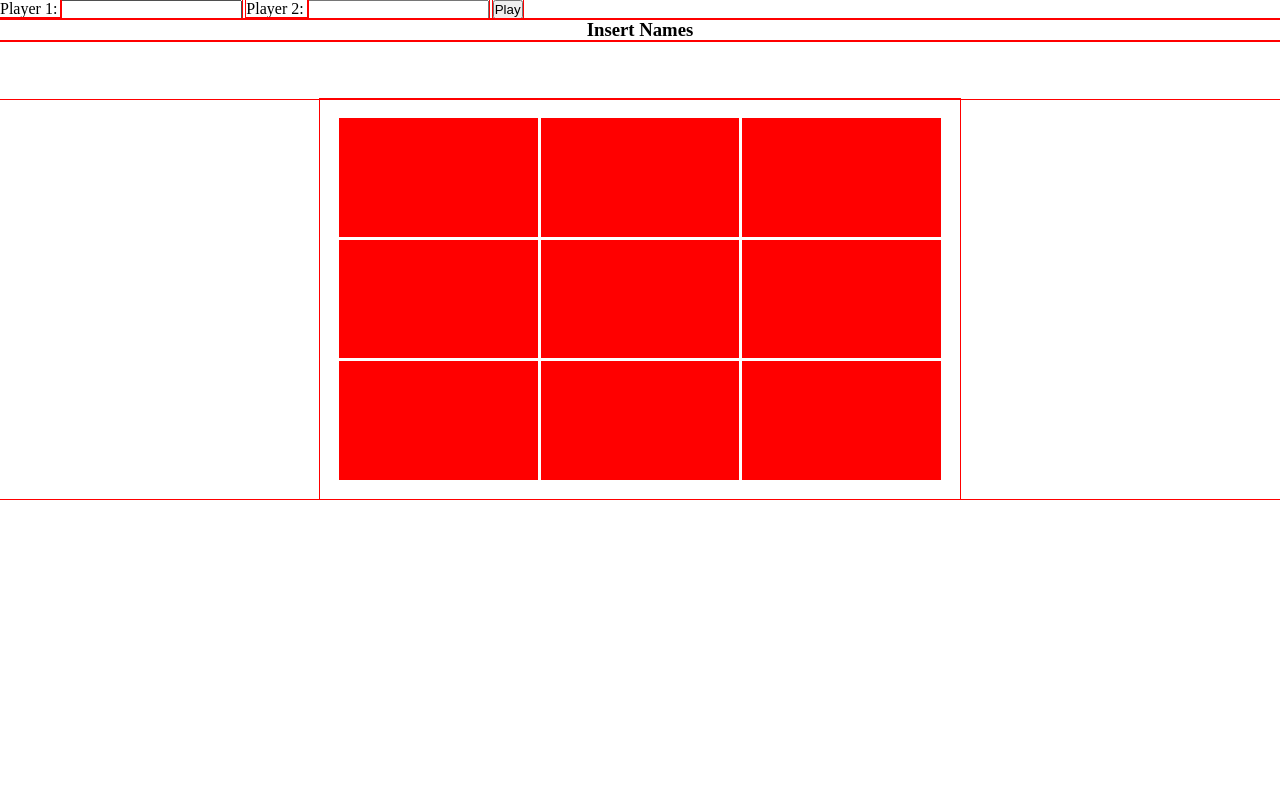
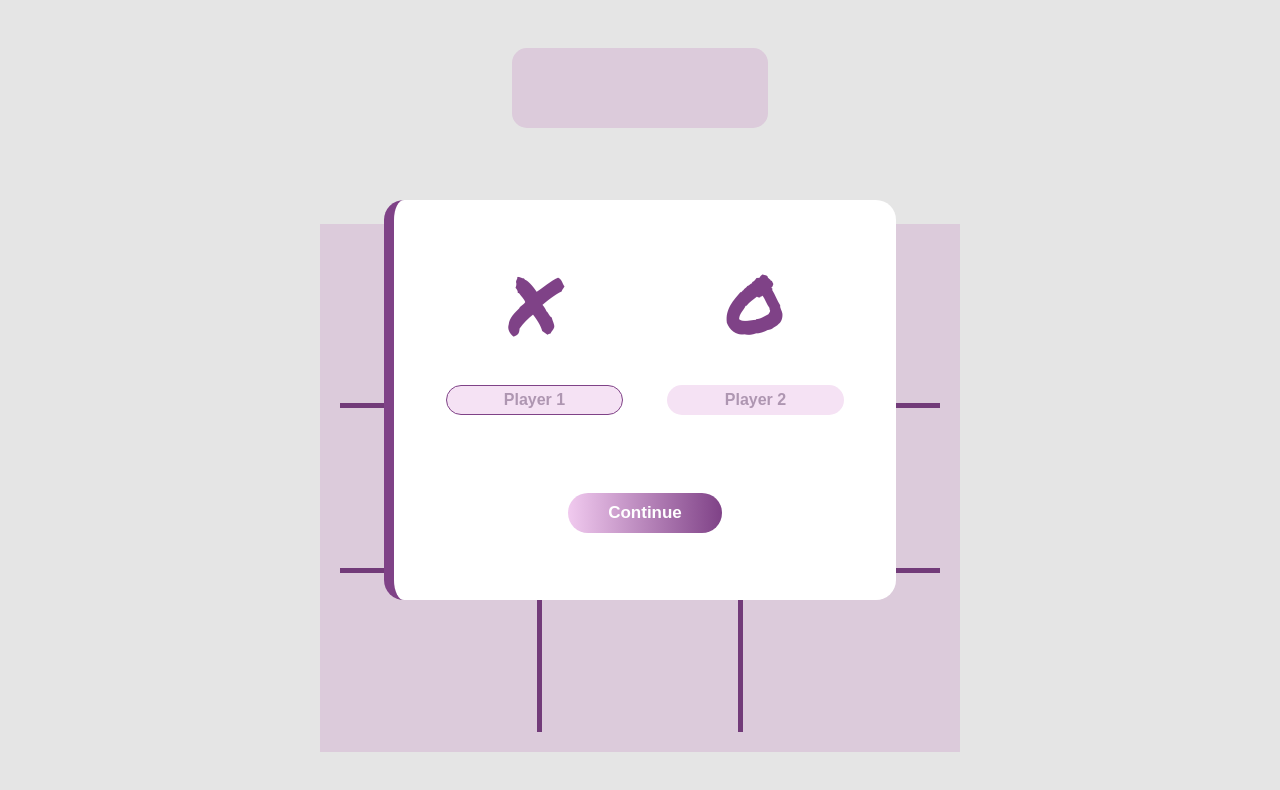
Before and after one commit to Oliv-19/OP_TTT, a plain HTML site: page index.html in a window 1280 px wide. Drawn offline with Linux system fonts and the light colour scheme.

Commit message:
Add styling

```diff
--- a/index.html
+++ b/index.html
@@ -5,19 +5,22 @@
     <meta name="viewport" content="width=device-width, initial-scale=1.0">
     <title>Tic Tac Toe</title>
     <link rel="stylesheet" href="style.css">
+    <link href="https://fonts.googleapis.com/css2?family=Permanent+Marker&display=swap" rel="stylesheet">
+    <link href="https://fonts.googleapis.com/css2?family=VT323&display=swap" rel="stylesheet">
 </head>
 <body>
-    <div class="playerInput">
-        <form action='' id="form" method="get">
-            <label for="player1">Player 1: </label>
-            <input type="text" name="player1" id="player1">
-            <label for="player2">Player 2: </label>
-            <input type="text" name="player2" id="player2">
-            <button name="btn_submit" value="save" id="save" type="submit">Play</button>
+    <dialog >
+        <form action='' id="form" method="dialog">
+            <label  for="player1"><span class="icon">X</span></label>
+            <input placeholder="Player 1" type="text" name="player1" id="player1">
+
+            <label for="player2"><span class="icon">O</span></label>
+            <input placeholder="Player 2" type="text" name="player2" id="player2">
+            <button name="btn_submit" value="save" id="save" type="submit">Continue</button>
         </form>
-    </div>
+    </dialog>
     <div class="head">
-        <h3>Insert Names</h3>
+        <h3></h3>
         <h4></h4>
     </div>
 
--- a/script.js
+++ b/script.js
@@ -18,17 +18,27 @@ let game= (function(){
                 currentPlayer= this.playerOne
             }
             domManager.h3Text=currentPlayer.playerName+ "'s turn"
+            domManager.render()
             return currentPlayer
         },
         changePlayerName: function(e){
             e.preventDefault()
 
             let formData = new FormData(domManager.form)
-            this.playerOne.playerName= formData.get('player1')
-            this.playerTwo.playerName= formData.get('player2')
+            if(formData.get('player1')== '' ||formData.get('player2') ==''){
+                this.playerOne.playerName="Player 1"
+                this.playerTwo.playerName="Player 2"
+            } else{
+                this.playerOne.playerName= formData.get('player1')
+                this.playerTwo.playerName= formData.get('player2')
+            }
 
+
+            domManager.h3Text=currentPlayer.playerName+ "'s turn"
+
+            domManager.modal.close()
             domManager.render()
-            domManager.areaListener.abort()
+            //domManager.areaListener.abort()
         },
 
     }
@@ -61,10 +71,10 @@ let game= (function(){
 
                     if(!this.checkWinner()){
                         player.changePlayer()
-                        domManager.render()
+
                     }else{
                         this.gameOver()
-                        domManager.render()
+
                     }
 
                 } else{
@@ -119,9 +129,10 @@ let game= (function(){
             domManager.h3Text='GAME OVER!'
 
             console.log('GAME OVER!')
+
             domManager.areaListener.abort()
 
-
+            domManager.render()
         }
 
 
@@ -129,6 +140,7 @@ let game= (function(){
     }
 
     let domManager={
+        modal: document.querySelector('dialog'),
         head: document.querySelector('.head'),
         h3Text: '',
         winnerText: '',
@@ -136,11 +148,18 @@ let game= (function(){
         cellContainer: document.querySelector('.cellContainer'),
         areaListener : new AbortController(),
         listeners:function(){
+            this.modal.showModal()
             this.form.addEventListener('submit',(e)=>{player.changePlayerName(e)}, {signal: this.areaListener.signal})
             this.cellContainer.addEventListener('click', (e)=>{gameboard.addPlay(e)}, {signal: this.areaListener.signal})
         },
 
         render: function(){
+            let X = this.form.children[0]
+            X = X.children[0]
+            let O = this.form.children[2]
+            O = O.children[0]
+
+
             let h3=this.head.children[0]
             h3.textContent = this.h3Text
 
@@ -152,9 +171,13 @@ let game= (function(){
             arr.forEach(cellNum=>{
                 let cell = this.cellContainer.children[cellNum-1]
                 if(currentPlayer.playerMarker== 'x'){
-                    cell.style.backgroundColor ='green'
+                    cell.textContent= 'X'
+                    cell.classList+= ' icon'
+                    // cell.style.backgroundColor ='green'
                 }else{
-                    cell.style.backgroundColor ='blue'
+                    cell.textContent= 'O'
+                    cell.classList+= ' icon'
+                    // cell.style.backgroundColor ='blue'
                 }
 
             })
--- a/style.css
+++ b/style.css
@@ -2,26 +2,120 @@
     margin: 0;
     padding: 0;
     box-sizing: border-box;
-    outline: 1px solid red;
+}
+body{
+    height: 100vh;
+    font-family: "VT323", monospace;
+    color: #a66fad;
+    margin: auto;
+    display: flex;
+    flex-direction: column;
+}
+dialog{
+    border: none;
+    margin: auto;
+    height: 50vh;
+    width: 40vw;
+    padding: 30px;
+    border-radius: 20px;
+    border-left: 10px solid #7F4287;
+}
+form{
+    height: 100%;
+    display: grid;
+    grid-template-columns: repeat(2, 1fr);
+    grid-template-rows: repeat(3, 1fr);
+    align-items: center;
+    justify-items: center;
 }
 
+
+.icon, .cell{
+    font-family: 'Permanent Marker';
+    color: #7F4287;
+    width: 201px;
+    height: 116px;
+    font-size: 5em;
+    text-align: center;
+    cursor: default;
+}
+label{
+    text-align: center;
+    height: 84.66px;
+    width: 201px;
+    grid-row: 1/2;
+    color: #a66fad;
+}
+
+
+input{
+    border: none;
+    width: 80%;
+    height: 30px;
+    padding: 3px 5px;
+    border-radius: 15px;
+    background-color: #F5E2F4;
+    color: #67306e;
+    font-weight: 600;
+    font-size: 1em;
+    text-align: center;
+    grid-row: 2/3;
+}
+input:focus{
+    border: 1px solid #7F4287;
+    outline: none;
+}
+input::placeholder{
+    color: #ae96b1;
+}
+#save{
+    grid-column: 1/3;
+    grid-row: 3/4;
+    border: 0;
+    cursor: pointer;
+    font-weight: 600;
+    color: #fff;
+    font-size: 17px;
+    height: 40px;
+    padding: 8px 40px;
+    border-radius: 50px;
+    background-image: linear-gradient(90deg,#f1caef,#7F4287);
+}
+#save:focus{
+    outline: none;
+    box-shadow: 5px 6px 9px 0px #320c378a;
+}
+
+.head{
+    margin: auto;
+    padding: auto;
+    width: 20%;
+    height: 10%;
+    border-radius: 15px;
+    background-color: #F5E2F4;
+    text-align: center;
+    display: flex;
+    flex-direction: column;
+    justify-content: center;
+    font-size: 1.3em;
+}
+
+
 .cellContainer{
+    background-color: #7F4287;
     margin: auto;
     display: grid;
     grid-template-columns: repeat(3, 1fr);
     grid-template-rows: repeat(3, 1fr);
-    height: 50vh;
-    padding: 20px;
-    width: 50vw;
+    height: 66%;
+    width: 50%;
     gap: 5px;
+    border: 20px solid #F5E2F4;
+    justify-content: center;
 }
 
 .cell{
-    width: clamp(20px, 1fr, 100px);
+    width: 100%;
     height: 100%;
-    background-color: red;
+    background-color: #F5E2F4;
 }
-.head{
-    height: 10vh;
-    text-align: center;
-}
```
